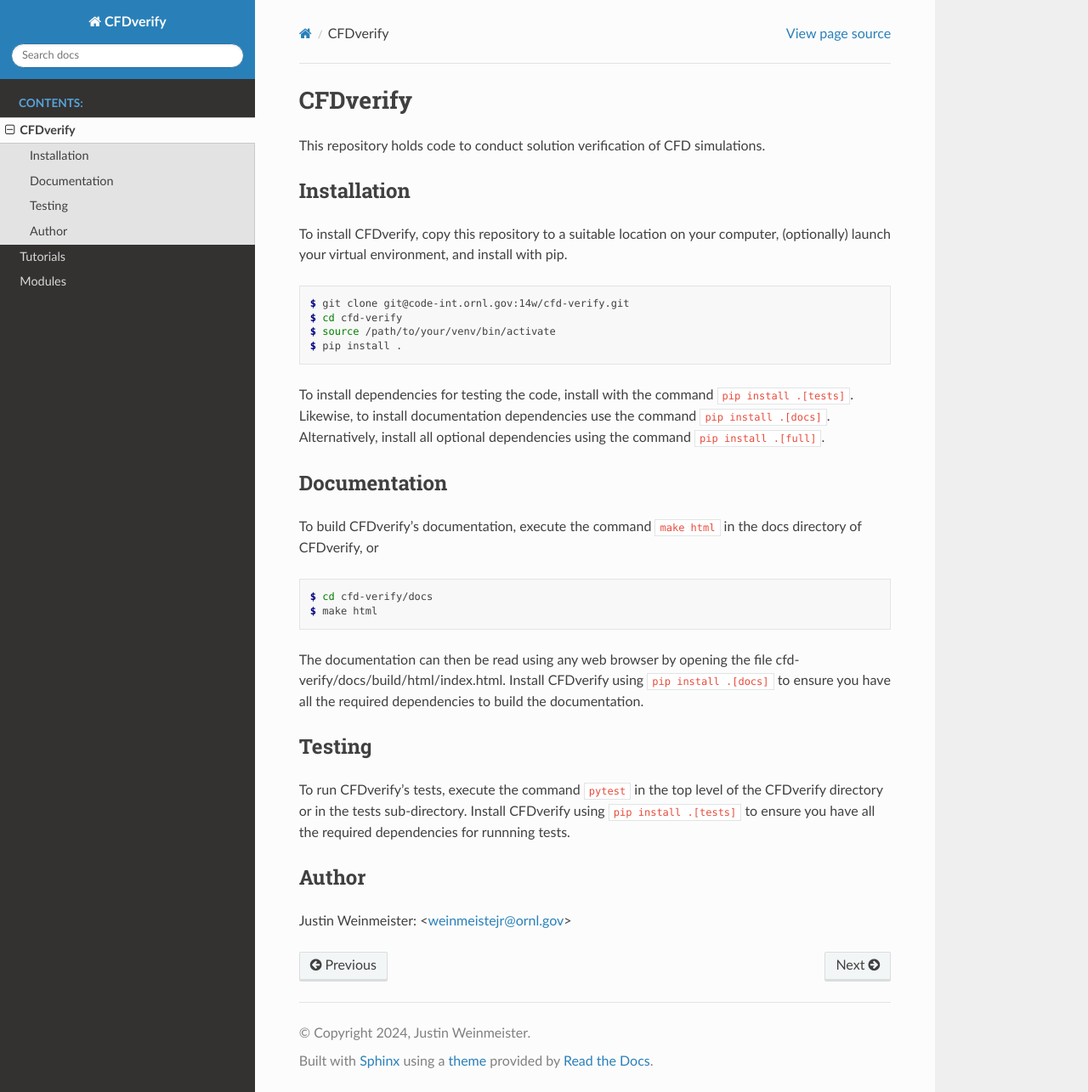
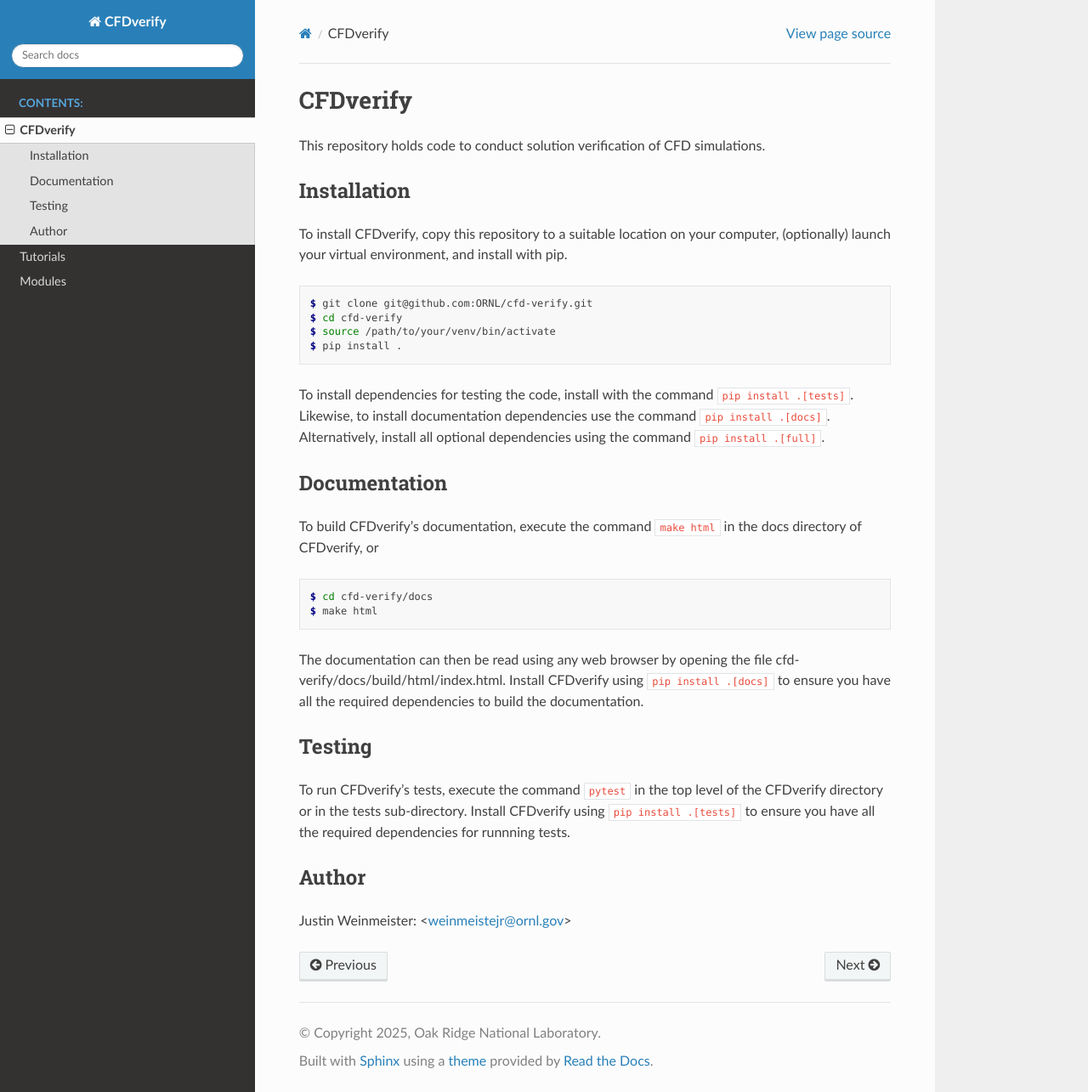
Before and after one commit to jasondegraw/cfd-verify, a Sphinx documentation site: the page built from docs/source/readme.rst, in a window 1280 px wide and 1285 px high. Shown: the whole window at 85% size. Built offline with Sphinx 7.4.7 and the Read the Docs theme 3.1.0, drawn with Linux system fonts in a browser that asks for light colours.

Commit message:
Update copyright and URLs

```diff
--- a/README.rst
+++ b/README.rst
@@ -10,7 +10,7 @@
 
 .. code-block:: console
 
-    $ git clone git@code-int.ornl.gov:14w/cfd-verify.git
+    $ git clone git@github.com:ORNL/cfd-verify.git
     $ cd cfd-verify
     $ source /path/to/your/venv/bin/activate
     $ pip install .
--- a/docs/source/conf.py
+++ b/docs/source/conf.py
@@ -2,7 +2,7 @@
 
 # -- Project information -----------------------------------------------------
 project = "CFDverify"
-copyright = "2024, Justin Weinmeister"
+copyright = "2025, Oak Ridge National Laboratory"
 author = "Justin Weinmeister"
 version = "0.0"
 release = "0.0.1"
--- a/pyproject.toml
+++ b/pyproject.toml
@@ -24,8 +24,8 @@
 ]
 
 [project.urls]
-Homepage = "https://code-int.ornl.gov/14w/cfd-verify"
-Issues = "https://code-int.ornl.gov/14w/cfd-verify/-/issues"
+Homepage = "https://github.com/ORNL/cfd-verify"
+Issues = "https://github.com/ORNL/cfd-verify/issues"
 
 [project.optional-dependencies]
 tests = [
```
Also changed, not shown: 1 other file.
